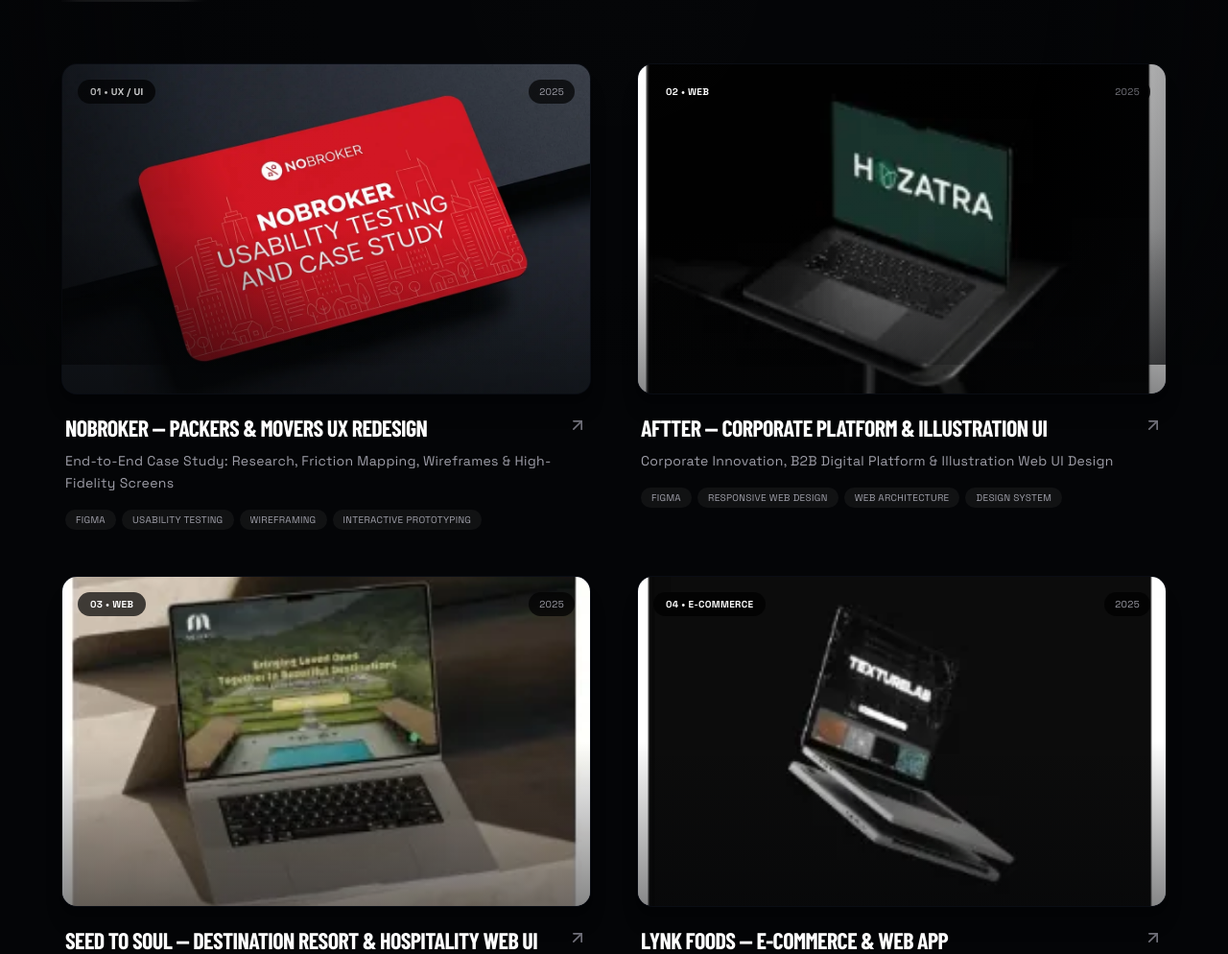
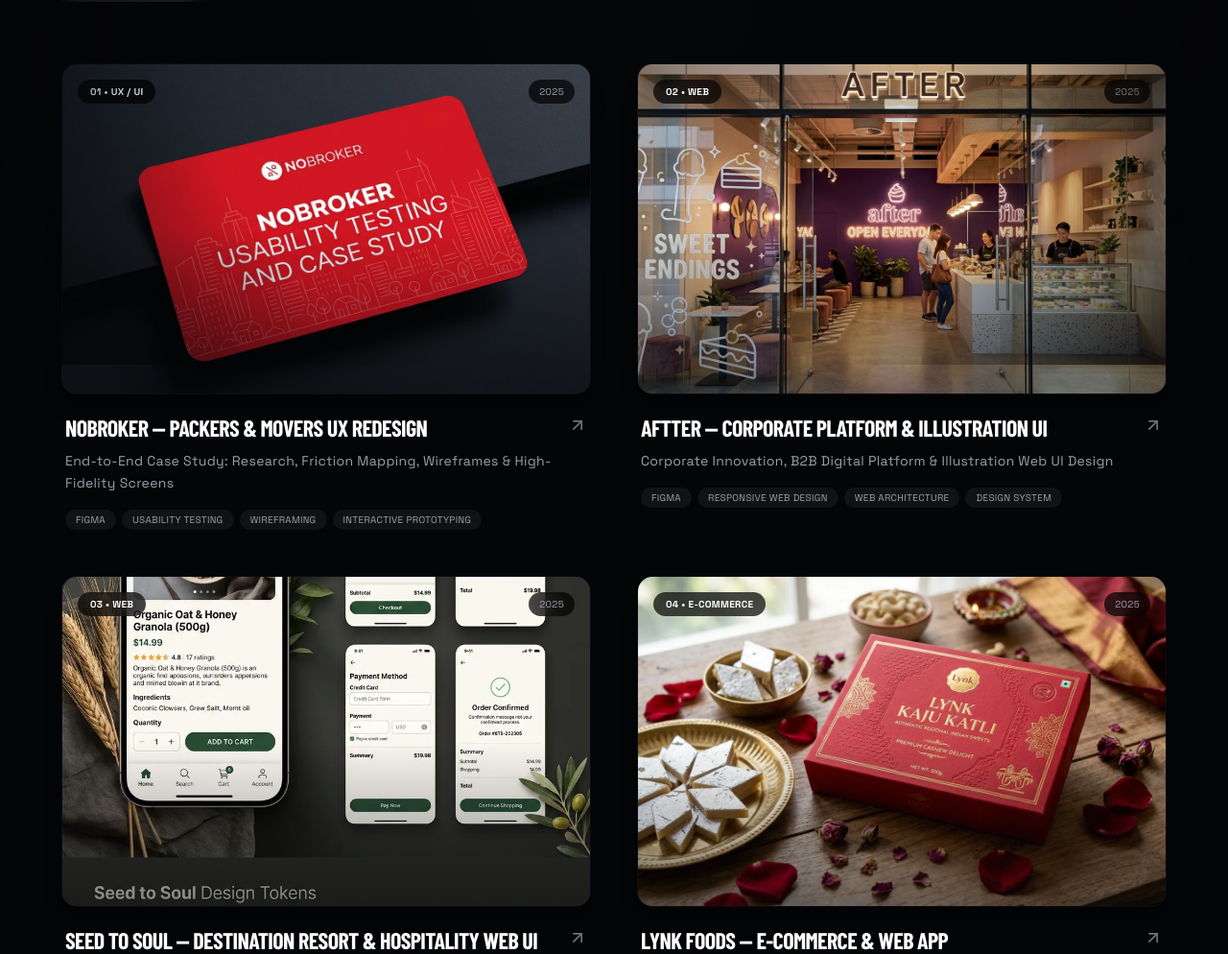
Before and after one commit to hemchandrp21-lgtm/hemchand-portfolio, a React (Vite) app: page /work in a window 1280 px wide. Shown: the part 420-1414 px from the top of the page at 96% size. Built offline with nearby package versions, Linux system fonts and the light colour scheme; a web font is replaced by a local one.

Commit message:
Update project thumbnails and galleries to their full high-resolution respective images

```diff
--- a/src/data/projectsData.js
+++ b/src/data/projectsData.js
@@ -139,11 +139,11 @@
     role: 'Web UI/UX Designer & Illustrator',
     behanceUrl: 'https://www.behance.net/hemchanpaunika',
     tools: ['Figma', 'Responsive Web Design', 'Web Architecture', 'Design System', 'Analytics UX', 'Illustration'],
-    image: '/hozatra_behance.webp',
+    image: '/aftter_storefront.webp',
     gallery: [
-      '/hozatra_behance.webp',
+      '/aftter_storefront.webp',
       '/real_aftter.webp',
-      '/aftter_storefront.webp',
+      '/aftter_real.webp',
       '/work3.webp'
     ],
     aspect: 'aspect-[3/4]',
@@ -188,7 +188,7 @@
         subtitle: 'Cinematic contrast grid with electric green accent CTA',
         description: 'Establishes instant market authority through bold typography, glowing grid overlays, and clear value statements.',
         keyFeature: 'Cinematic Obsidian Hero Grid',
-        image: '/hozatra_behance.webp'
+        image: '/aftter_storefront.webp'
       },
       {
         id: 'hozatra-2',
@@ -238,11 +238,11 @@
     behanceUrl: 'https://www.behance.net/hemchanpaunika',
     externalUrl: 'https://www.seedtosoul.co/',
     tools: ['Figma', 'Visual Storytelling', 'Booking UX', 'Responsive Web', 'Luxury Branding'],
-    image: '/resort_web_behance.webp',
+    image: '/seed_to_soul.webp',
     gallery: [
-      '/resort_web_behance.webp',
+      '/seed_to_soul.webp',
       '/real_seedtosoul.webp',
-      '/seed_to_soul.webp'
+      '/seedtosoul_real.webp'
     ],
     aspect: 'aspect-[4/3]',
     colSpan: 'lg:col-span-4 lg:translate-y-8',
@@ -286,7 +286,7 @@
         subtitle: 'Atmospheric visual storytelling with floating booking HUD',
         description: 'Immerses guests in destination photography while keeping check-in date selection accessible at the bottom HUD.',
         keyFeature: 'Full-Bleed Visual Storytelling',
-        image: '/resort_web_behance.webp'
+        image: '/seed_to_soul.webp'
       },
       {
         id: 'resort-2',
@@ -328,11 +328,11 @@
     behanceUrl: 'https://www.behance.net/hemchanpaunika',
     externalUrl: 'https://lynkfoods.com/',
     tools: ['Figma', 'Web App UX', 'Dark Mode UI', 'E-Commerce Platform', 'PBR Shaders'],
-    image: '/texture_lab_behance.webp',
+    image: '/lynk_sweets.webp',
     gallery: [
-      '/texture_lab_behance.webp',
+      '/lynk_sweets.webp',
       '/real_lynk.webp',
-      '/lynk_sweets.webp'
+      '/lynk_real.webp'
     ],
     aspect: 'aspect-[16/9]',
     colSpan: 'lg:col-span-7',
@@ -376,7 +376,7 @@
         subtitle: 'High-contrast product previews with category tagging',
         description: 'Organizes products into a high-density dark grid optimized for rapid scanning and previewing.',
         keyFeature: 'Dark Obsidian Storefront Grid',
-        image: '/texture_lab_behance.webp'
+        image: '/lynk_sweets.webp'
       },
       {
         id: 'texture-2',
```
